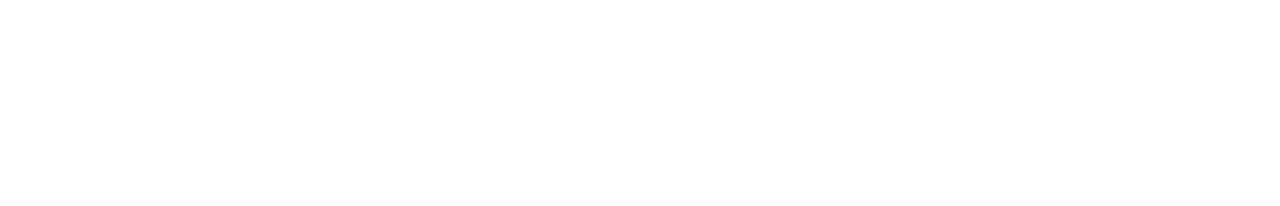
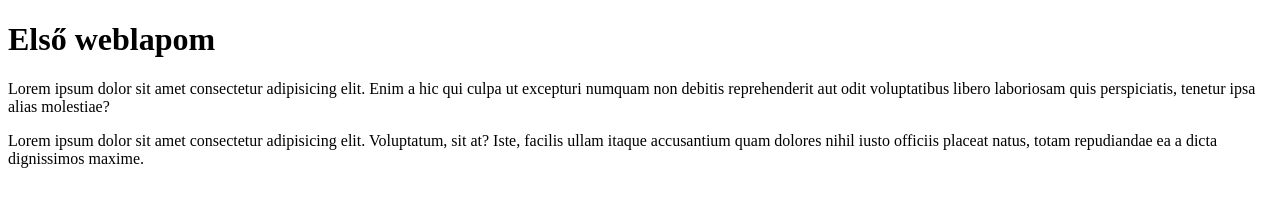
Before and after one commit to TamasHornicz/2021-11-09, a plain HTML site: page index.html in a window 1280 px wide. Drawn offline with Linux system fonts and the light colour scheme.

Commit message:
Add some content

```diff
--- a/index.html
+++ b/index.html
@@ -7,6 +7,10 @@
     <title>Document</title>
 </head>
 <body>
-
+   <div id="content">
+       <h1>Első weblapom</h1>
+       <p>Lorem ipsum dolor sit amet consectetur adipisicing elit. Enim a hic qui culpa ut excepturi numquam non debitis reprehenderit aut odit voluptatibus libero laboriosam quis perspiciatis, tenetur ipsa alias molestiae?</p>
+   <p><span>Lorem ipsum dolor sit amet consectetur adipisicing elit. Voluptatum, sit at? Iste, facilis ullam itaque accusantium quam dolores nihil iusto officiis placeat natus, totam repudiandae ea a dicta dignissimos maxime.</span></p>
+    </div>
 </body>
 </html>
```
